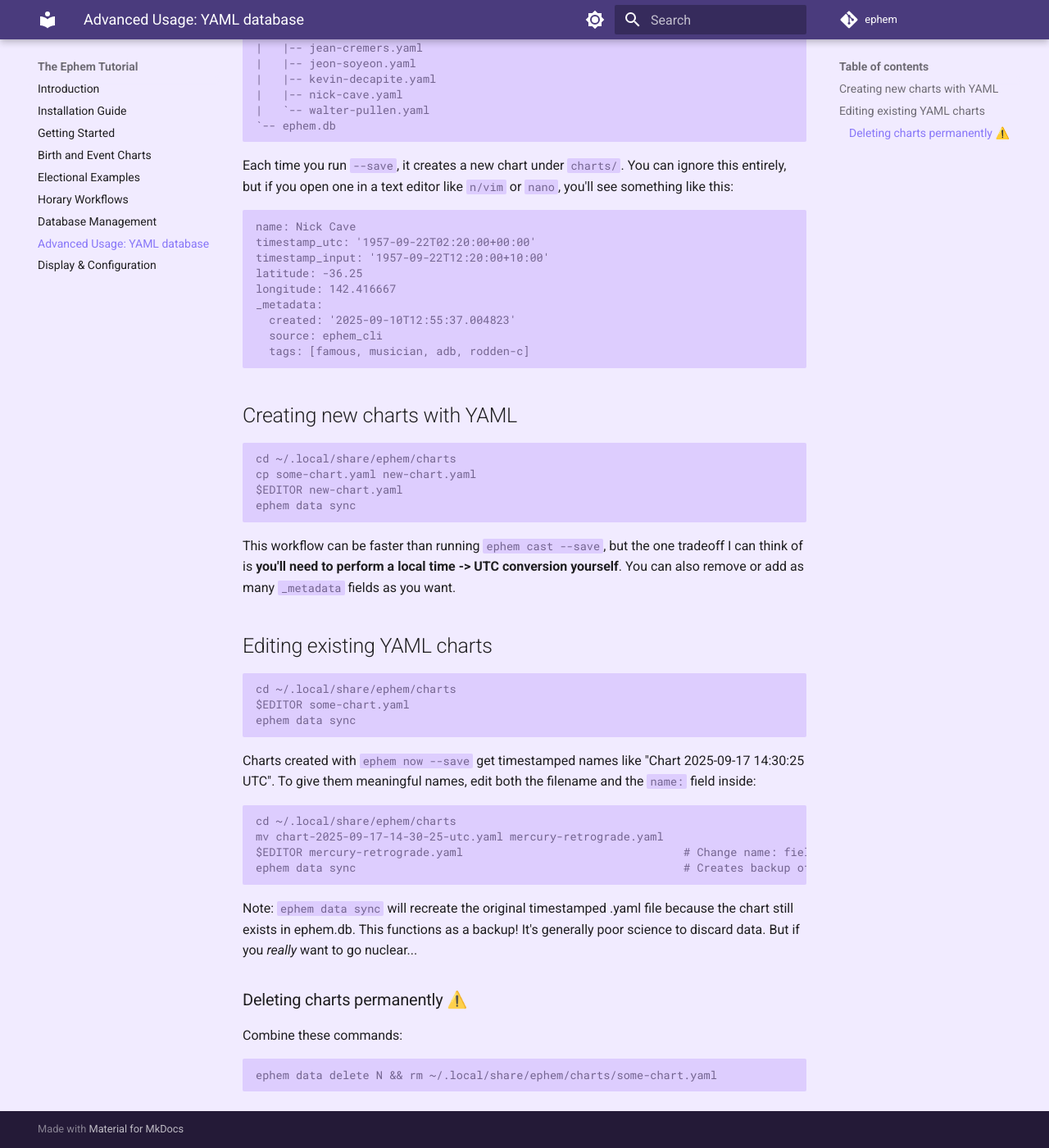
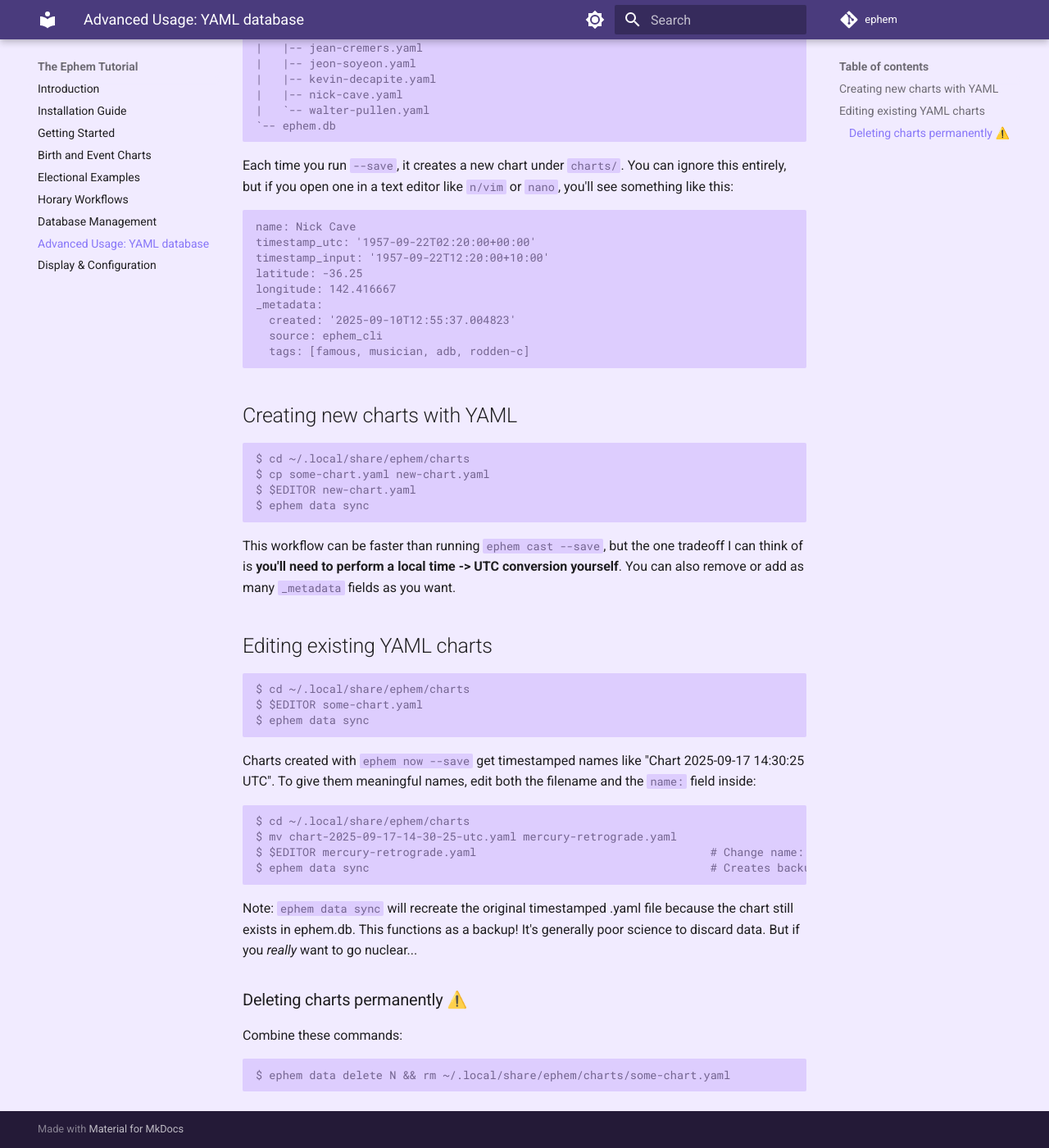
Before and after one commit to sailorfe/ephem, an MkDocs documentation site: the page built from docs/60-advanced-usage.md, in a window 1280 px wide and 1400 px high, scrolled down 314 px. Shown: the whole window at 82% size. Built offline with MkDocs 1.6.1 and Material for MkDocs 9.7.7, drawn with Linux system fonts in a browser that asks for light colours.

Commit message:
docs: minor copy edits, shell $ consistency

````diff
--- a/docs/60-advanced-usage.md
+++ b/docs/60-advanced-usage.md
@@ -32,10 +32,10 @@ _metadata:
 ## Creating new charts with YAML
 
 ```sh
-cd ~/.local/share/ephem/charts
-cp some-chart.yaml new-chart.yaml
-$EDITOR new-chart.yaml
-ephem data sync
+$ cd ~/.local/share/ephem/charts
+$ cp some-chart.yaml new-chart.yaml
+$ $EDITOR new-chart.yaml
+$ ephem data sync
 ```
 
 This workflow can be faster than running `ephem cast --save`, but the one tradeoff I can think of is **you'll need to perform a local time -> UTC conversion yourself**. You can also remove or add as many `_metadata` fields as you want.
@@ -43,18 +43,18 @@ This workflow can be faster than running `ephem cast --save`, but the one tradeo
 ## Editing existing YAML charts
 
 ```sh
-cd ~/.local/share/ephem/charts
-$EDITOR some-chart.yaml
-ephem data sync
+$ cd ~/.local/share/ephem/charts
+$ $EDITOR some-chart.yaml
+$ ephem data sync
 ```
 
 Charts created with `ephem now --save` get timestamped names like "Chart 2025-09-17 14:30:25 UTC". To give them meaningful names, edit both the filename and the `name:` field inside:
 
 ```sh
-cd ~/.local/share/ephem/charts
-mv chart-2025-09-17-14-30-25-utc.yaml mercury-retrograde.yaml
-$EDITOR mercury-retrograde.yaml                                 # Change name: field
-ephem data sync                                                 # Creates backup of original timestamped version
+$ cd ~/.local/share/ephem/charts
+$ mv chart-2025-09-17-14-30-25-utc.yaml mercury-retrograde.yaml
+$ $EDITOR mercury-retrograde.yaml                                   # Change name: field
+$ ephem data sync                                                   # Creates backup of original timestamped version
 ```
 
 Note: `ephem data sync` will recreate the original timestamped .yaml file because the chart still exists in ephem.db. This functions as a backup! It's generally poor science to discard data. But if you *really* want to go nuclear...
@@ -64,5 +64,5 @@ Note: `ephem data sync` will recreate the original timestamped .yaml file becaus
 Combine these commands:
 
 ```sh
-ephem data delete N && rm ~/.local/share/ephem/charts/some-chart.yaml
+$ ephem data delete N && rm ~/.local/share/ephem/charts/some-chart.yaml
 ```
````
Also changed, not shown: docs/10-getting-started.md (+4 -3 lines), docs/20-birth-event-charts.md (+3 -3 lines), docs/70-display-config.md (+6 -6 lines), docs/index.md (+2 -2 lines).
